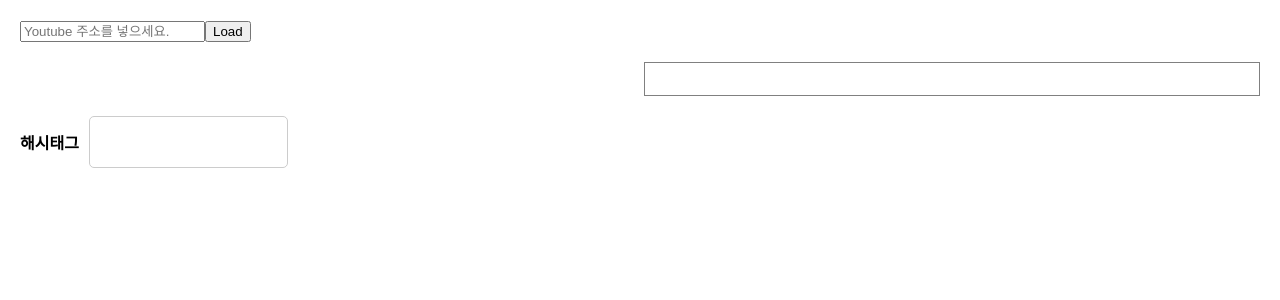
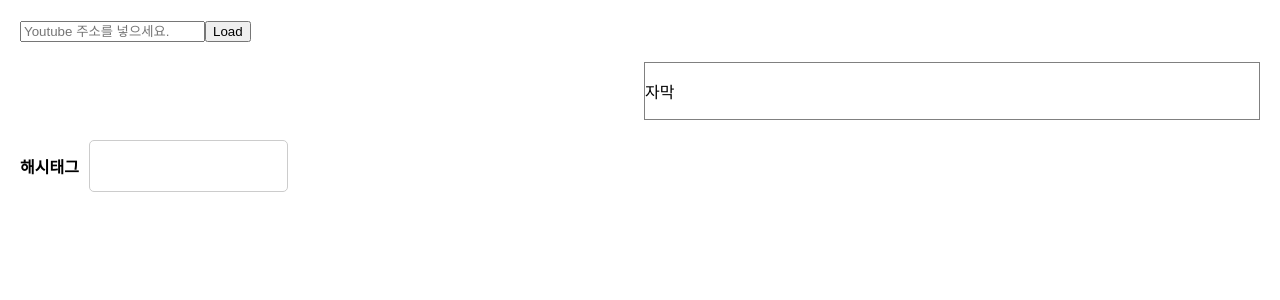
Before and after one commit to hann0079/tebahsoft, a React (Create React App) app: page / in a window 1280 px wide. Shown: the top 300 px of the page. Built offline with nearby package versions, Linux system fonts and the light colour scheme.

Commit message:
refactor: 초기 자막 표시

```diff
--- a/src/components/Video.js
+++ b/src/components/Video.js
@@ -2,10 +2,10 @@ import { useState } from "react";
 import styles from "../styles/Video.module.css";
 import YouTube from "react-youtube";
 
-function Video({}) {
+function Video() {
   const [url, setUrl] = useState("");
   const [videoId, setVideoId] = useState("");
-  const [ccs, setCcs] = useState(["자막"]);
+  const [ccs, setCcs] = useState([]);
 
   const onChange = (event) => {
     setUrl(event.target.value);
@@ -63,7 +63,11 @@ function Video({}) {
           <YouTube videoId={videoId} opts={opts} />
         </div>
         <div className={styles.text}>
-          <p>{ccs.map((cc) => cc.text).join(" ")}</p>
+          {ccs.length === 0 ? (
+            <p>자막</p>
+          ) : (
+            <p>{ccs.map((cc) => cc.text).join(" ")}</p>
+          )}
         </div>
       </div>
     </div>
```
